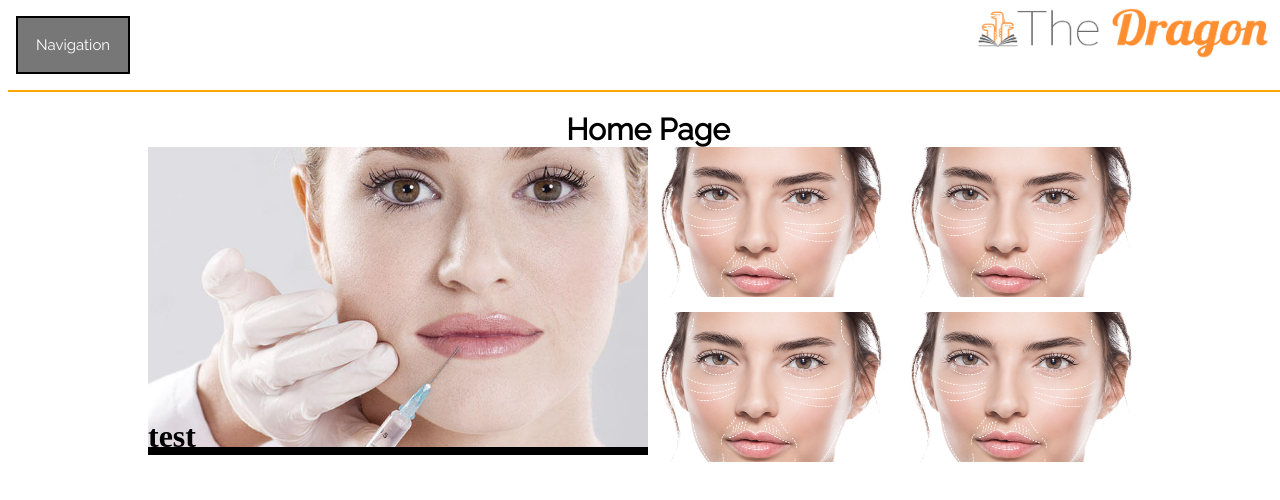
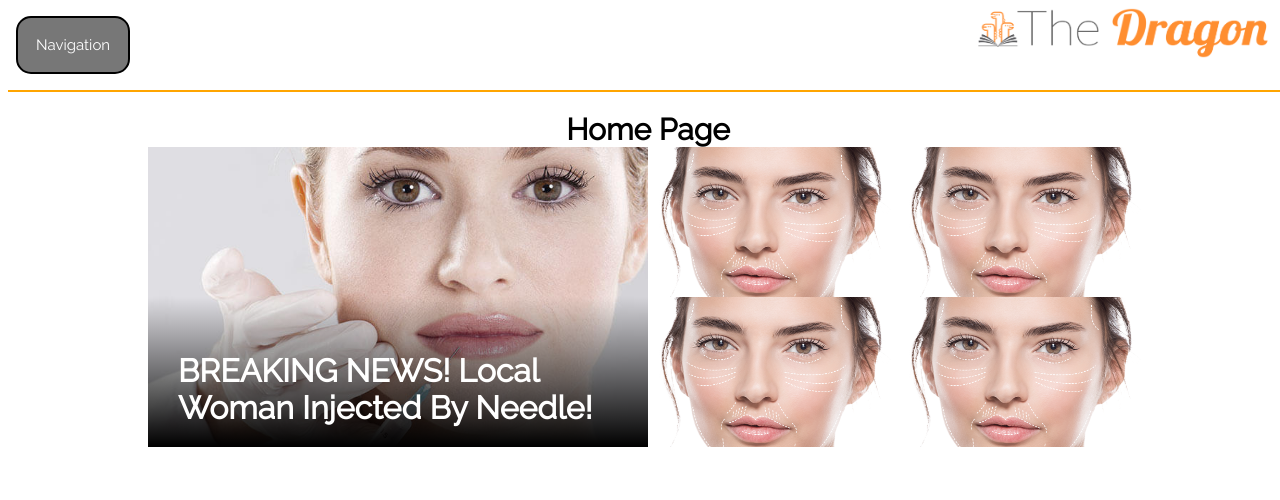
Before and after one commit to eshedd/DragonSite, a plain HTML site: page index.html in a window 1280 px wide. Drawn offline with Linux system fonts and the light colour scheme.

Commit message:
epic gradient style

```diff
--- a/index.html
+++ b/index.html
@@ -53,9 +53,11 @@
         <header>Home Page</header>
         <div class="featured">
             <div class="big">
-                <img src="filler.jpg">
+                <div class="gradient";>
+                    <img src="filler.jpg">
+                </div>
                 <div class="title">
-                    <h1>test</h1>
+                    <h1>BREAKING NEWS! Local Woman Injected By Needle!</h1>
                 </div>
             </div>
             <div class="smallcontainer">
--- a/main.css
+++ b/main.css
@@ -28,6 +28,7 @@
     text-align: left;
     outline: none;
     font-size: 15px;
+    border-radius: 15px;
   }
 
   .active, .collapsible:hover {
@@ -43,6 +44,7 @@
     width: 160px;
     position:relative;
     z-index: 9999;
+    border-radius: 15px;
   }
 
   .content h2 {
@@ -80,12 +82,26 @@
     justify-content: center;
   }
 
+  .big {
+      position: relative;
+  }
+
+  .gradient::after {
+    display: block;
+  position: relative;
+  background-image: linear-gradient(to bottom, rgba(0, 0, 0, 0) 0, #000 100%);
+  margin-top: -150px;
+  height: 150px;
+  width: 100%;
+  content: '';
+  }
+
   .big img {
     width: 500px;
     height: 300px;
     object-fit: cover;
     object-position: center;
-    z-index: 0;
+    z-index: 9999;
   }
 
   .smallcontainer {
@@ -102,7 +118,12 @@
   }
 
   .title {
-      background-color:black;
-      margin-top: -50px;
-      z-index: 9999;
+      font-family: 'Raleway';
+      position: absolute;
+      color:white;
+      background-color: ;
+      bottom:0px;
+      left: 30px;
+      right: 30px;
+      z-index: 0;
   }
```
